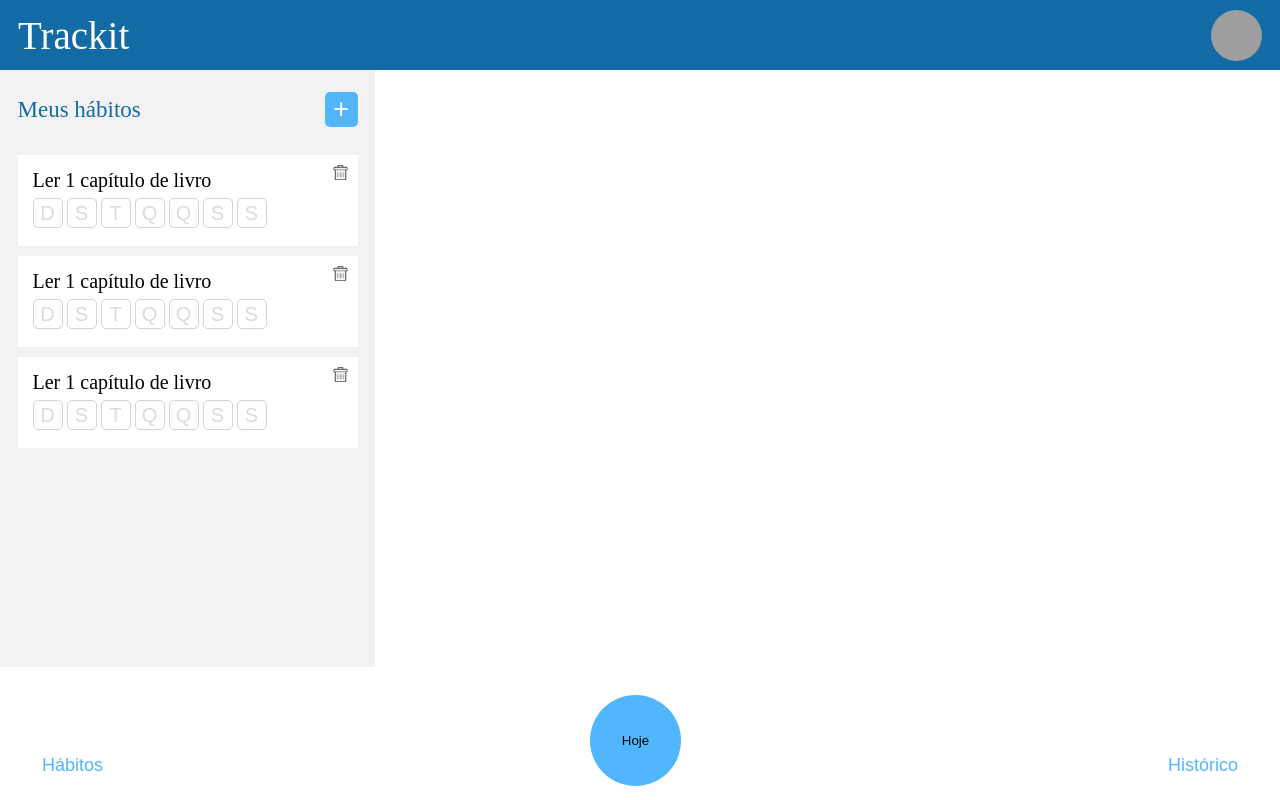
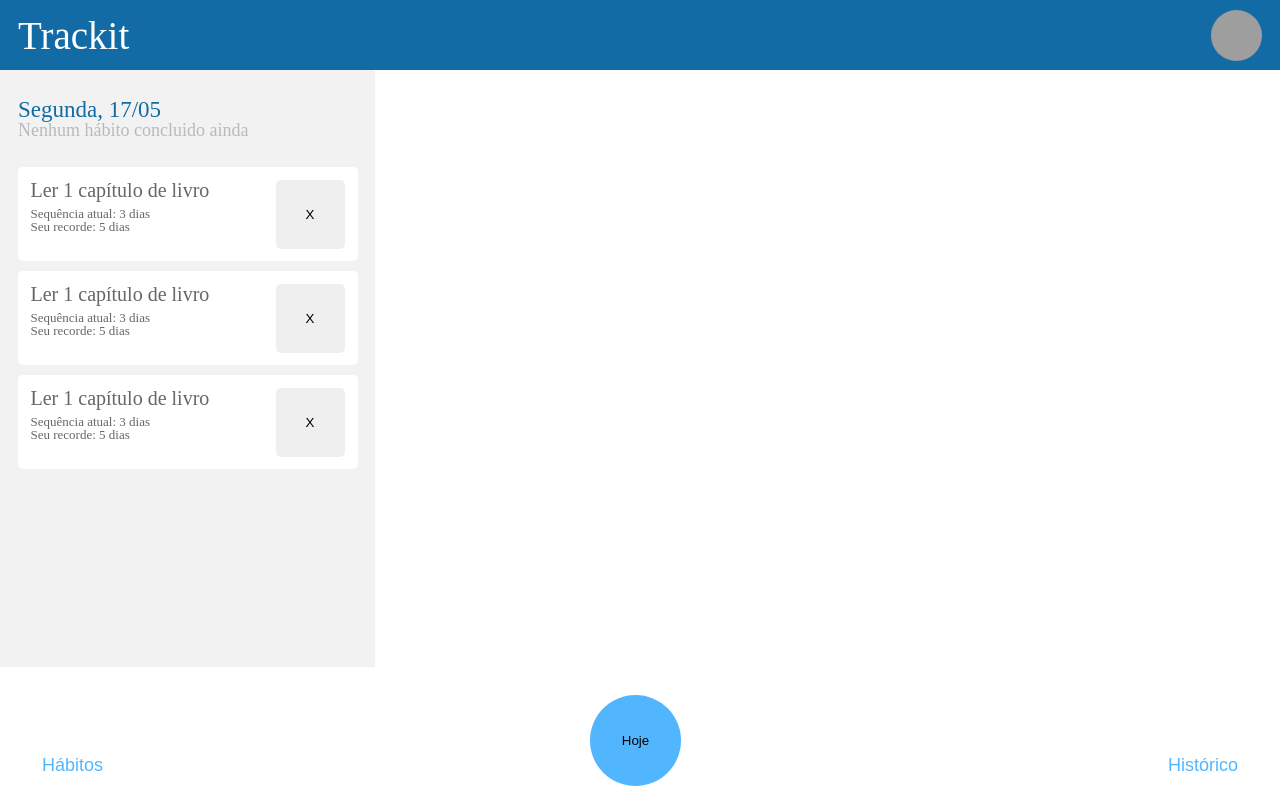
Before and after one commit to LorenzoBaumgratz/TrackIt, a React (Create React App) app: page / in a window 1280 px wide. Built offline with nearby package versions, Linux system fonts and the light colour scheme; grey boxes are pictures that could not be loaded.

Commit message:
layout hoje

```diff
--- a/src/App.js
+++ b/src/App.js
@@ -1,9 +1,9 @@
 import { BrowserRouter, Route, Routes } from "react-router-dom";
 import styled from "styled-components";
 // import Cadastro from "./pages/Cadastro";
-import Habitos from "./pages/Habitos";
+// import Habitos from "./pages/Habitos";
 // import Historico from "./pages/Historico";
-// import Hoje from "./pages/Hoje";
+import Hoje from "./pages/Hoje";
 // import Home from "./pages/Home";
 
 export default function App() {
@@ -13,8 +13,8 @@ export default function App() {
         <Routes>
           {/* <Route path="/" element={<Home />}/> */}
           {/* <Route path="/" element={<Cadastro />}/> */}
-          <Route path="/" element={<Habitos />}/>
-          {/* <Route path="/" element={<Hoje />}/> */}
+          {/* <Route path="/" element={<Habitos />}/> */}
+          <Route path="/" element={<Hoje />}/>
           {/* <Route path="/" element={<Historico />}/> */}
         </Routes>
       </Tudo>
--- /dev/null
+++ b/src/components/Marcador.js
@@ -0,0 +1,45 @@
+import styled from "styled-components"
+
+export default function Marcador(){
+    return(
+        <ConteudoMarcador>
+            <Texto>
+            <p>Ler 1 capítulo de livro</p>
+            <span>Sequência atual: 3 dias</span>
+            <span>Seu recorde: 5 dias</span>
+            </Texto>
+            <button>X</button>
+        </ConteudoMarcador>
+    )
+}
+
+const ConteudoMarcador=styled.div`
+    background-color: white;
+    width: 340px;
+    height: 94px;
+    border-radius: 5px;
+    display: flex;
+    justify-content: space-between;
+    padding: 13px;
+    margin-bottom: 10px;
+    button{
+        width: 69px;
+        height: 69px;
+        border: none;
+        border-radius: 5px;
+    }
+`
+
+const Texto=styled.div`
+    display: flex;
+    flex-direction: column;
+    p{
+        font-size: 20px;
+        color: #666666;
+        margin-bottom: 7px;
+    }
+    span{
+        font-size: 13px;
+        color: #666666;
+    }
+`
--- a/src/pages/Hoje.js
+++ b/src/pages/Hoje.js
@@ -1,6 +1,43 @@
+import styled from "styled-components";
+import Inferior from "../components/Inferior";
+import Marcador from "../components/Marcador";
+import Superior from "../components/Superior";
+
 export default function Hoje(){
     return(
         <>
+        <Superior/>
+        <ConteudoHoje>
+            <P>Segunda, 17/05</P>
+            <Span>Nenhum hábito concluido ainda</Span>
+            {/* <Span>67% dos hábitos concluídos</Span> */}
+            <Marcador/>
+            <Marcador/>
+            <Marcador/>
+        </ConteudoHoje>
+        <Inferior/>
         </>
     )
 }
+
+const ConteudoHoje=styled.div`
+    display: flex;
+    flex-direction: column;
+    align-items: center;
+    background-color: #f2f2f2;
+    padding: 70px 18px;
+    height: 100%;
+`
+const Span=styled.span`
+    color: #bababa;
+    font-size: 18px;
+    width: 100%;
+    margin-bottom: 28px;
+`
+
+const P=styled.p`
+    margin-top: 28px;
+    color: #126ba5;
+    font-size: 23px;
+    width: 100%;
+`
```
